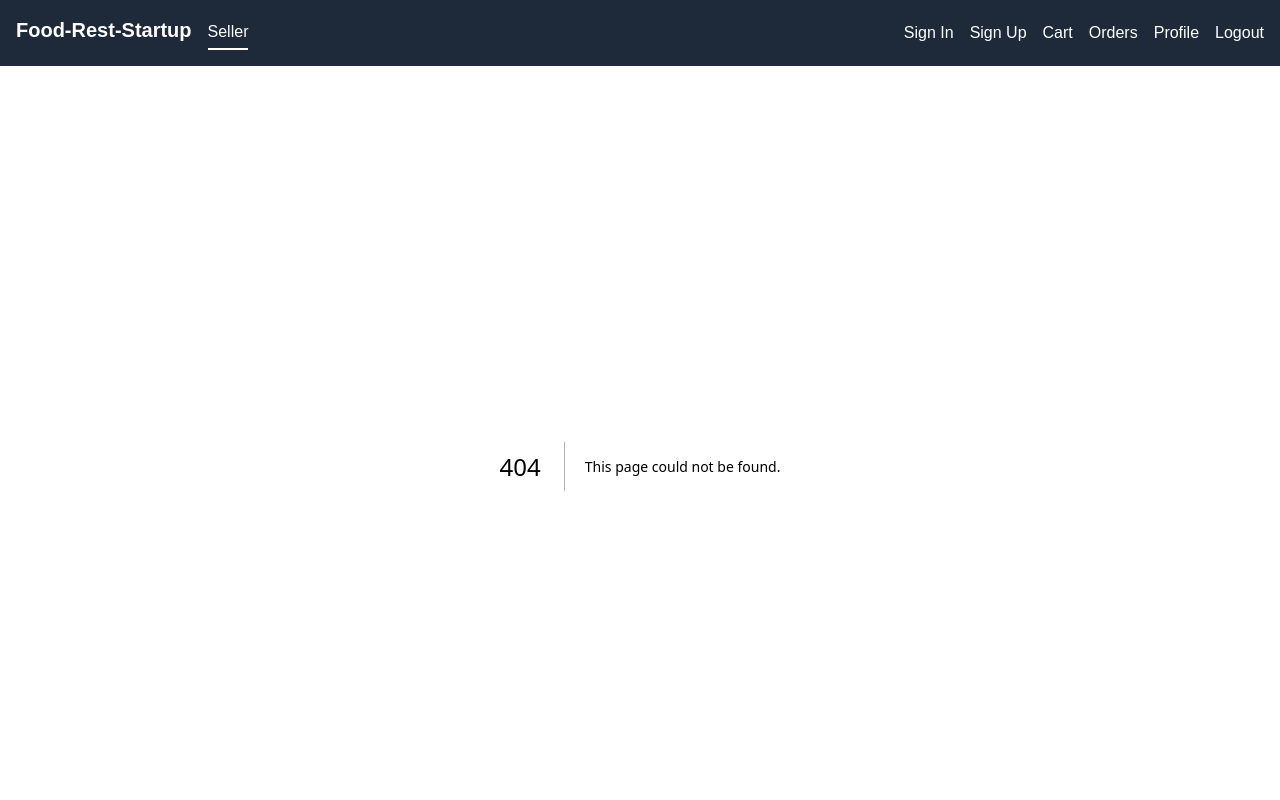
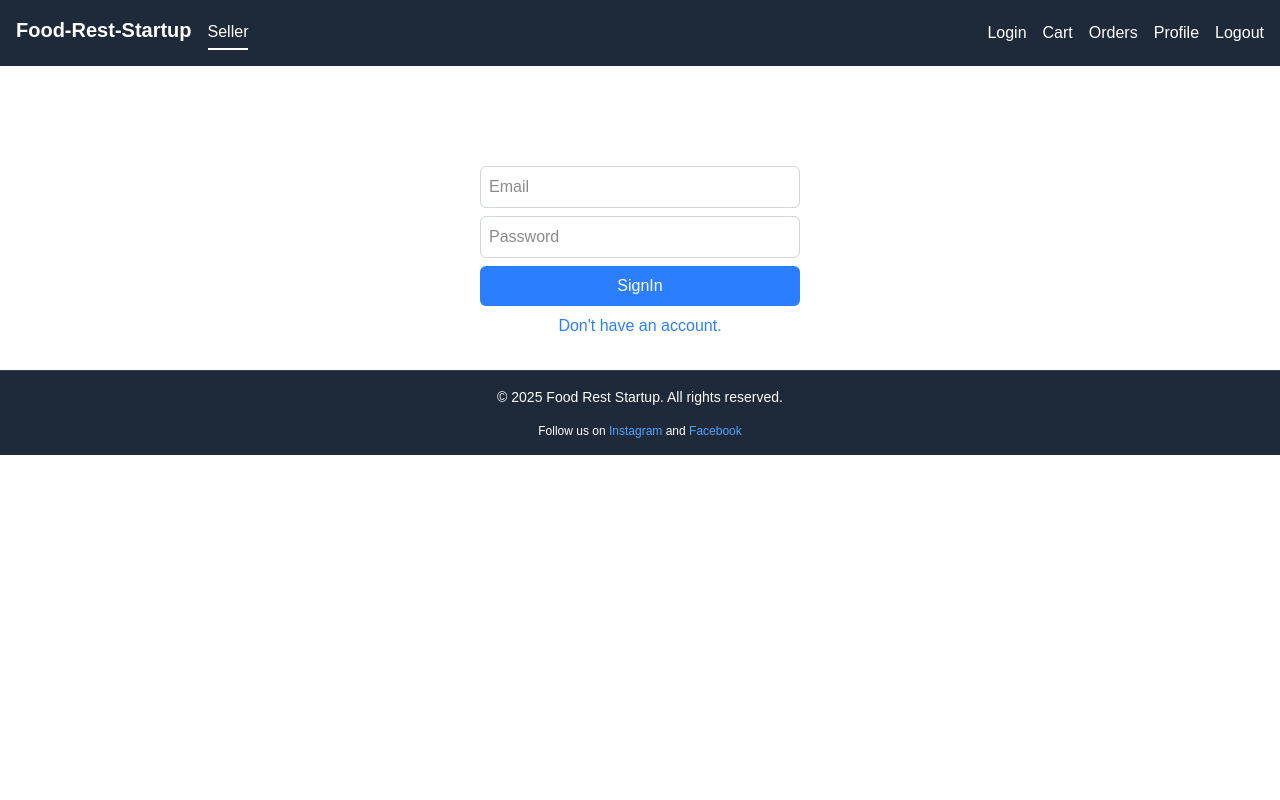
Before and after one commit to arpitsinh-thakor/food-rest-startup, a Next.js app: page /login in a window 1280 px wide. Before the commit this address had no page. Shown: the top 800 px of the page. Built offline with nearby package versions, Linux system fonts and the light colour scheme.

Commit message:
signin signup merged for users

```diff
--- a/app/components/Navbar.js
+++ b/app/components/Navbar.js
@@ -10,8 +10,7 @@ const Navbar = () => {
                         >Seller</Link>
                 </div>
                 <div className="space-x-4">
-                    <Link href="/signin" className="hover:text-gray-300">Sign In</Link>
-                    <Link href="/signup" className="hover:text-gray-300">Sign Up</Link>
+                    <Link href="/login" className="hover:text-gray-300">Login</Link>
                     <Link href="/cart" className="hover:text-gray-300">Cart</Link>
                     <Link href="/orders" className="hover:text-gray-300">Orders</Link>
                     <Link href="/profile" className="hover:text-gray-300">Profile</Link>
--- /dev/null
+++ b/app/login/page.js
@@ -0,0 +1,111 @@
+"use client"
+import { useState } from "react";
+import axios from "axios";
+const { useRouter } = require("next/navigation");
+
+export default function Login() {
+
+    const router = useRouter();
+
+    const [firstName, setFirstName] = useState("");
+    const [lastName, setLastName] = useState("");
+    const [email, setEmail] = useState("");
+    const [password, setPassword] = useState("");
+    const [isLoginForm, setIsLoginForm] = useState(true);
+    const [error, setError] = useState("");
+
+    const handleSignIn = async (e) => {
+        e.preventDefault();
+        try {
+            const response = await axios.post("/api/login", {
+                email,
+                password
+            });
+            if (response.status === 200) {
+                console.log("Login successful", response.data);
+                router.push("/");
+            }
+
+        } catch (err) {
+            setError(err.message);
+        }
+    }
+    const handleSignUp = async (e) => {
+        e.preventDefault();
+        try {
+            const response = await axios.post("/api/signup", {
+                firstName,
+                lastName,
+                email,
+                password
+            });
+            if (response.status === 200) {
+                console.log("SignUp successful", response.data);
+                router.push("/");
+            }
+        } catch (err) {
+            setError(err.message);
+        }
+    }
+
+    return (
+        <div
+      className="flex flex-col "
+      >
+      <h1
+        className="text-center text-4xl font-bold text-white mt-10 mb-5"
+        >{isLoginForm ? "SignIn" : "SignUp"}</h1>
+      <form
+        className="flex flex-col items-center"
+        >
+        { !isLoginForm && <>
+            <input
+              className="border border-gray-300 rounded-md p-2 mb-2 w-1/4"
+              placeholder="First Name"
+              type="text"
+              value={firstName}
+              onChange={(e) => setFirstName(e.target.value)}
+            />
+            <input
+              className="border border-gray-300 rounded-md p-2 mb-2 w-1/4"
+              placeholder="Last Name"
+              type="text"
+              value={lastName}
+              onChange={(e) => setLastName(e.target.value)}
+            />
+          </>
+        }
+        <input
+          className="border border-gray-300 rounded-md p-2 mb-2 w-1/4"
+          placeholder="Email"
+          type="email"
+          value={email}
+          onChange={(e) => setEmail(e.target.value)}
+        />
+        <input
+          className="border border-gray-300 rounded-md p-2 mb-2 w-1/4"
+          placeholder="Password"
+          type="password"
+          value={password}
+          onChange={(e) => setPassword(e.target.value)}
+        />
+        <button
+          className="bg-blue-500 text-white p-2 rounded-md w-1/4"
+          type="submit"
+          onClick={isLoginForm ? handleSignIn : handleSignUp}
+          >{isLoginForm ? "SignIn" : "SignUp"}</button>
+
+        <p
+          className="text-blue-500 mt-2 cursor-pointer"
+          onClick={() => setIsLoginForm(!isLoginForm)}
+          >{isLoginForm ? "Don't have an account." : "Already have an account?"}
+          </p>
+
+        {error && <div
+          className="text-red-500 mt-2"
+          > Error - {error}</div>
+        }
+      </form>
+    </div>
+    );
+}
--- a/app/signin/page.js
+++ /dev/null
@@ -1,28 +0,0 @@
-
-export default function SignIn() {
-  return (
-    <div className="flex flex-col items-center justify-center h-screen">
-        <div className="text-2xl font-bold mb-4">Sign In</div>
-        <form className="flex flex-col space-y-4">
-            <input
-                type="email"
-                    placeholder="Email"
-                    className="p-2 border rounded"
-                    required
-            />
-            <input
-                type="password"
-                placeholder="Password"
-                className="p-2 border rounded"
-                required
-            />
-            <button
-                type="submit"
-                className="bg-blue-500 text-white p-2 rounded hover:bg-blue-600 transition-colors"
-                >
-                    Sign In
-            </button>
-        </form>
-    </div>
-  );
-}
--- a/app/signup/page.js
+++ /dev/null
@@ -1,16 +0,0 @@
-export default function SignUp() {
-    return (
-        <div className="flex flex-col items-center justify-center h-screen">
-        <h1
-            className="text-2xl font-bold mb-4"
-            >Sign Up</h1>
-        <form className="flex flex-col space-y-4">
-            <input type="text" placeholder="First Name" className="p-2 border rounded" />
-            <input type="text" placeholder="Last Name" className="p-2 border rounded" />
-            <input type="email" placeholder="Email" className="p-2 border rounded" />
-            <input type="password" placeholder="Password" className="p-2 border rounded" />
-            <button type="submit" className="bg-blue-500 text-white p-2 rounded">Sign Up</button>
-        </form>
-        </div>
-    );
-}
```
Also changed, not shown: package.json (+5 -4 lines), 1 other file (tests, documents, lock files or other folders).
